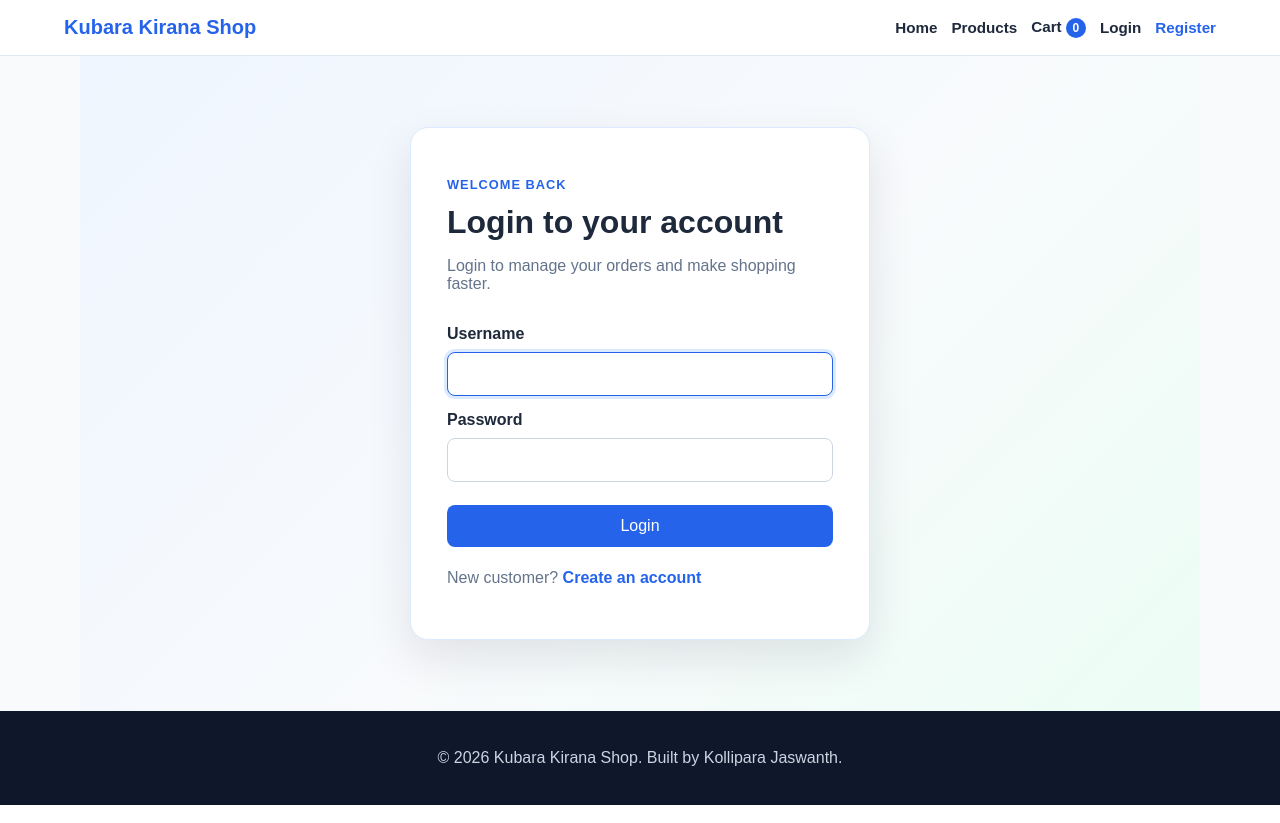
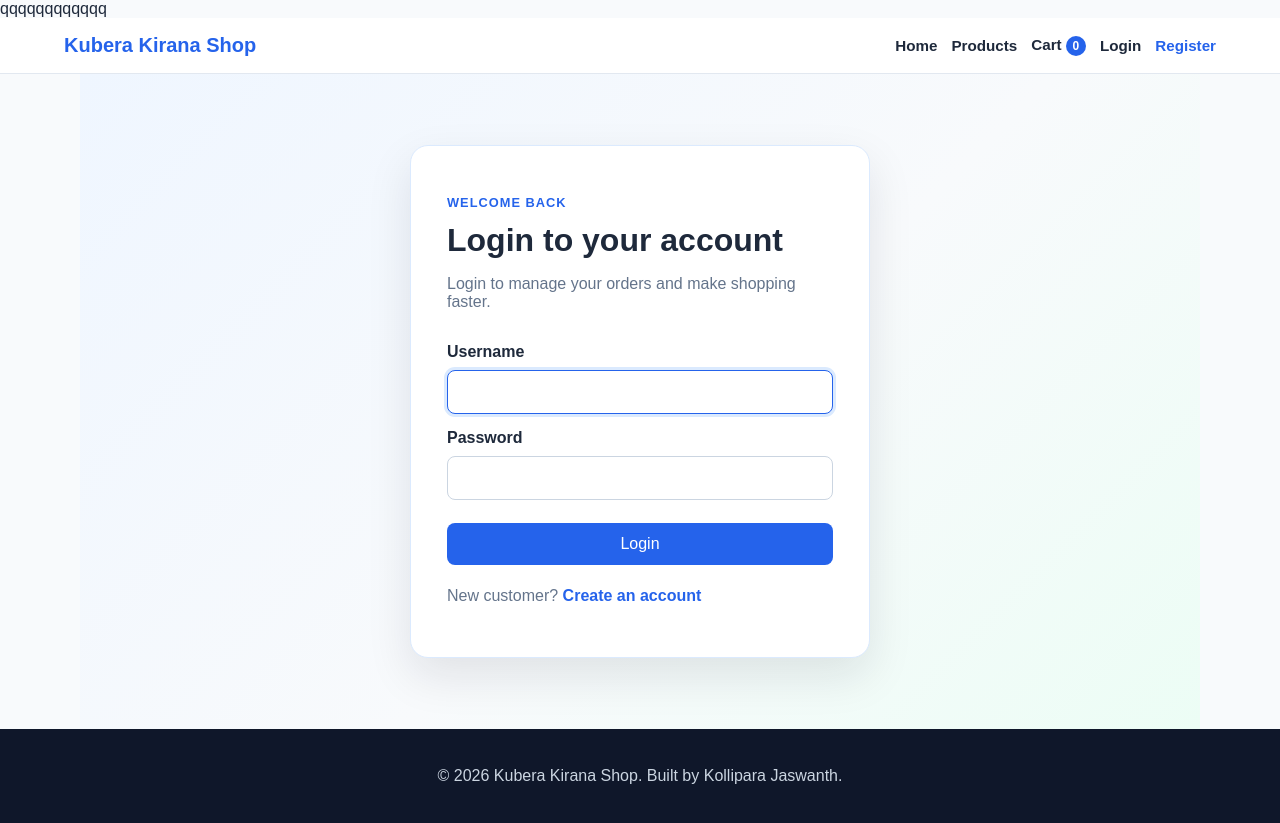
Before and after one commit to kolliparajaswanth33-gif/ecommere-store, a Django app: a page that uses store/templates/store/base.html in a window 1280 px wide. Run offline with Django 5.2, Linux system fonts and the light colour scheme.

Commit message:
updated store code

```diff
--- a/ecommerce_store/settings.py
+++ b/ecommerce_store/settings.py
@@ -133,3 +133,7 @@ EMAIL_HOST_USER = os.environ.get('KIRANA_GMAIL_ADDRESS', '')
 EMAIL_HOST_PASSWORD = os.environ.get('KIRANA_GMAIL_APP_PASSWORD', '')
 DEFAULT_FROM_EMAIL = EMAIL_HOST_USER
 STATIC_ROOT = BASE_DIR / 'staticfiles'
+
+LOGIN_URL = 'store:login'
+LOGIN_REDIRECT_URL = 'store:home'
+LOGOUT_REDIRECT_URL = 'store:login'
--- a/store/templates/store/base.html
+++ b/store/templates/store/base.html
@@ -4,12 +4,12 @@
 <head>
     <meta charset="UTF-8">
     <meta name="viewport" content="width=device-width, initial-scale=1.0">
-    <title>{% block title %}Kubara Kirana Shop{% endblock %}</title>
-    <link rel="stylesheet" href="{% static 'store/css/style.css' %}">
+    <title>{% block title %}Kubera Kirana Shop{% endblock %}</title>
+    <link rel="stylesheet" href="{% static 'store/css/style.css' %}">qqqqqqqqqqqq
 </head>
 <body>
     <header class="site-header">
-        <a class="brand" href="{% url 'store:home' %}">Kubara Kirana Shop</a>
+        <a class="brand" href="{% url 'store:home' %}">Kubera Kirana Shop</a>
         <nav class="navigation">
             <a href="{% url 'store:home' %}">Home</a>
             <a href="#products">Products</a>
@@ -30,7 +30,7 @@
     {% block content %}{% endblock %}
 
     <footer class="site-footer">
-        <p>© 2026 Kubara Kirana Shop. Built by Kollipara Jaswanth.</p>
+        <p>© 2026 Kubera Kirana Shop. Built by Kollipara Jaswanth.</p>
     </footer>
 </body>
 </html>
--- a/store/templates/store/checkout.html
+++ b/store/templates/store/checkout.html
@@ -1,6 +1,6 @@
 {% extends 'store/base.html' %}
 
-{% block title %}Billing | Kubara Kirana Shop{% endblock %}
+{% block title %}Billing | Kubera Kirana Shop{% endblock %}
 
 {% block content %}
 <main class="checkout-page">
--- a/store/templates/store/home.html
+++ b/store/templates/store/home.html
@@ -25,7 +25,7 @@
                     <article class="product-card">
                         <a class="product-link" href="{% url 'store:product_detail' product.id %}">
                             {% if product.image_url %}
-                                <img src="{{ product.image_url }}" alt="{{ product.name }}" loading="lazy">
+                                <img src="{% static product.image_url %}" alt="{{ product.name }}" loading="lazy">
                             {% else %}
                                 <div class="image-placeholder">No image available</div>
                             {% endif %}
--- a/store/templates/store/login.html
+++ b/store/templates/store/login.html
@@ -1,6 +1,6 @@
 {% extends 'store/base.html' %}
 
-{% block title %}Login | Kubara Kirana Shop{% endblock %}
+{% block title %}Login | Kubera Kirana Shop{% endblock %}
 
 {% block content %}
 <main class="auth-page">
--- a/store/templates/store/product_detail.html
+++ b/store/templates/store/product_detail.html
@@ -1,6 +1,6 @@
 {% extends 'store/base.html' %}
 
-{% block title %}{{ product.name }} | Kubara Kirana Shop{% endblock %}
+{% block title %}{{ product.name }} | Kubera Kirana Shop{% endblock %}
 
 {% block content %}
 <main class="product-detail-page">
--- a/store/views.py
+++ b/store/views.py
@@ -11,6 +11,7 @@ from .forms import RegisterForm
 from .models import Order, OrderItem, Product
 
 
+@login_required(login_url='store:login')
 def home(request):
     products = Product.objects.all()
     return render(request, 'store/home.html', {'products': products})
```
Also changed, not shown: store/models.py (+7 -0 lines), db.sqlite3, static/store/basmati rice.jpg (added), static/store/detergent.jpg (added), static/store/images/image.jpg (added), static/store/peanuts.jpg (added), static/store/redchilli powder.jpg (added), static/store/salt.jpg (added), static/store/soaps.jpg (added), static/store/sugar.jpg (added), static/store/turmeric powder.jpg (added), store/migrations/0003_product_image.py (added), 1 other file.
